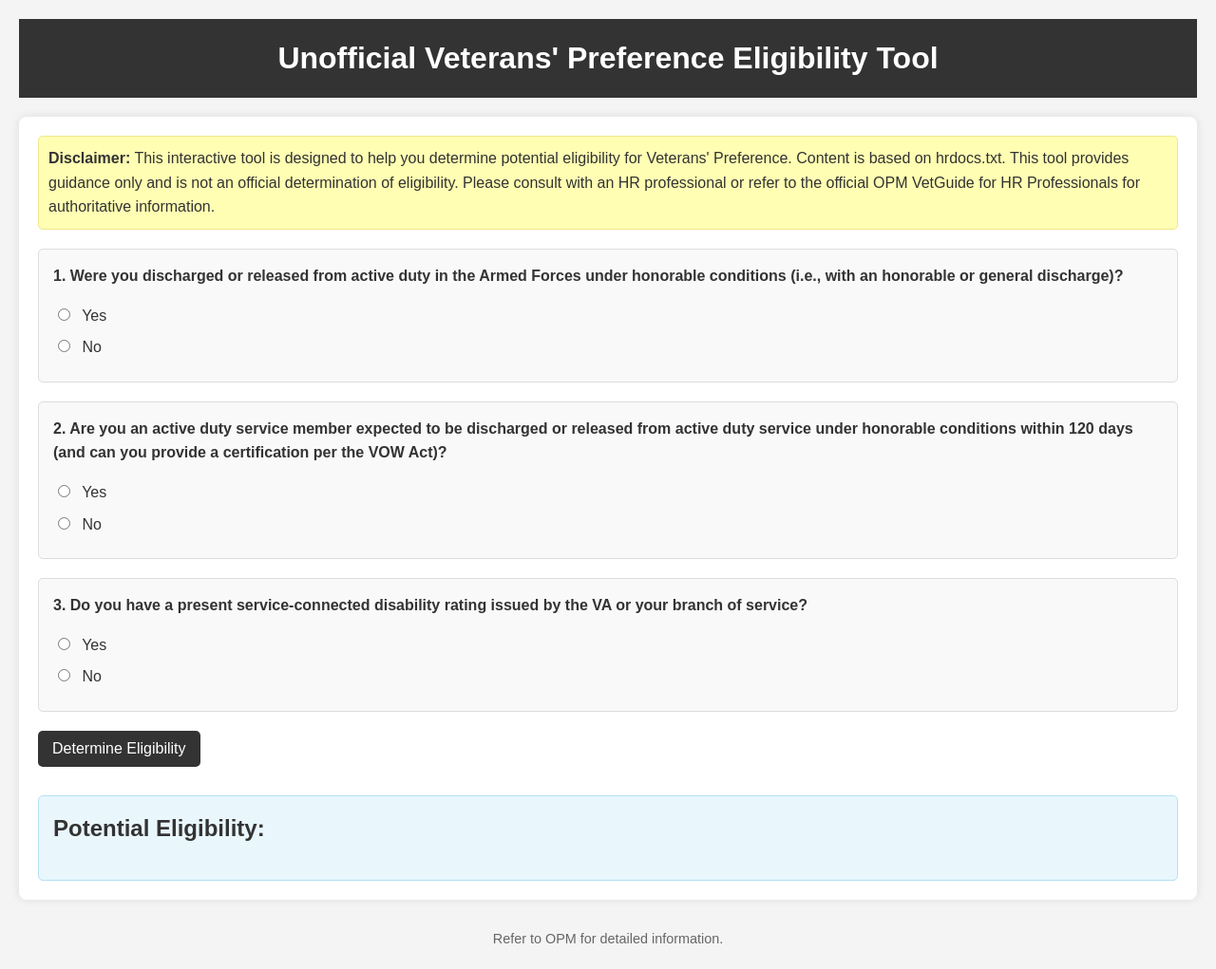
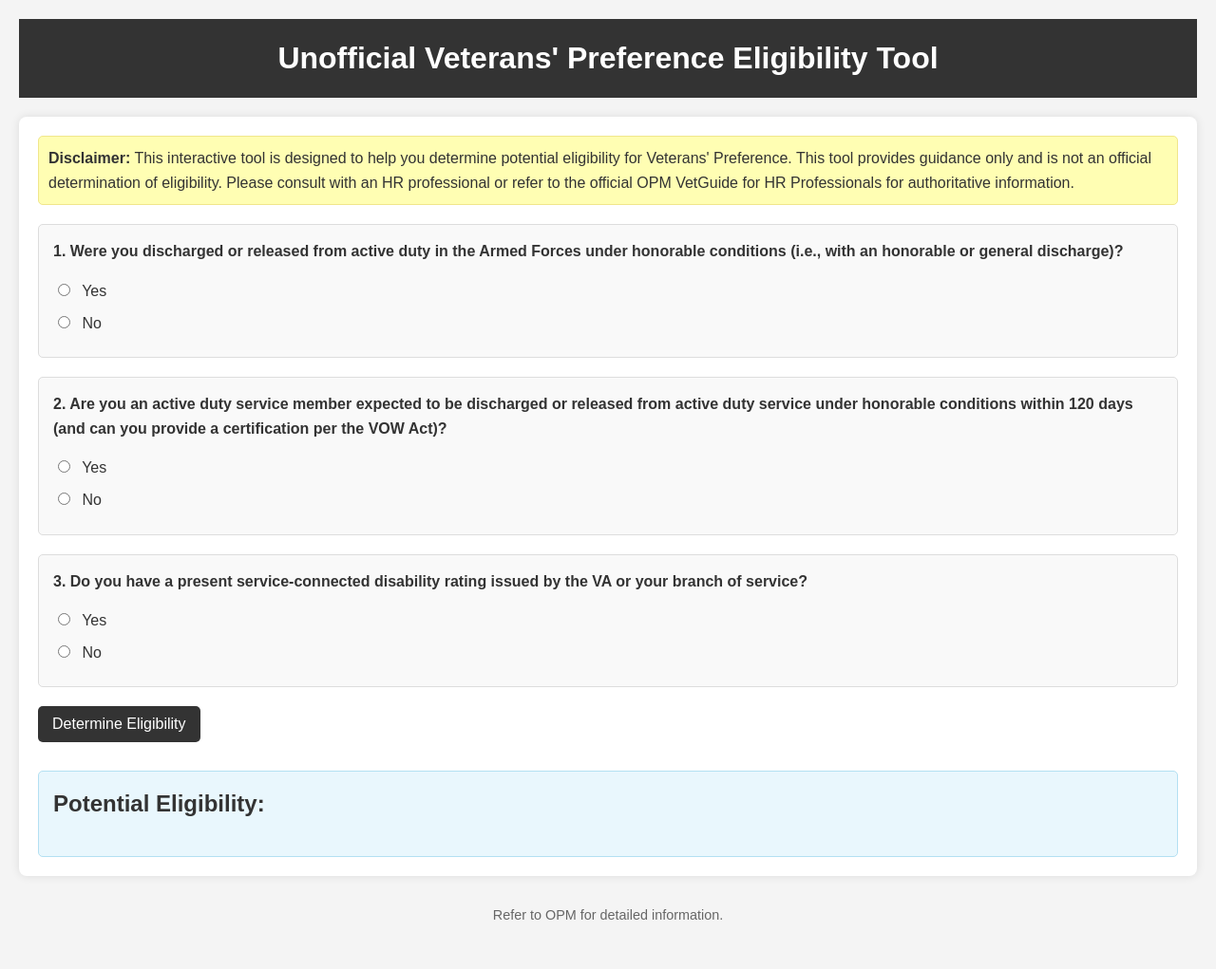
Before and after one commit to hadcomfort/veterans.github.io, a Jekyll site: the page tool/index.html, which Jekyll copies as it is, in a window 1280 px wide. Shown: the whole page at 95% size. Built offline with Jekyll 4.4.1, drawn with Linux system fonts in a browser that asks for light colours; after the commit the page ends 996 px from its top, so only the background shows below that.

Commit message:
Update index.html

```diff
--- a/tool/index.html
+++ b/tool/index.html
@@ -12,7 +12,7 @@
     </header>
     <main>
         <div class="disclaimer">
-            <p><strong>Disclaimer:</strong> This interactive tool is designed to help you determine potential eligibility for Veterans' Preference. Content is based on hrdocs.txt. This tool provides guidance only and is not an official determination of eligibility. Please consult with an HR professional or refer to the official OPM VetGuide for HR Professionals for authoritative information.</p>
+            <p><strong>Disclaimer:</strong> This interactive tool is designed to help you determine potential eligibility for Veterans' Preference. This tool provides guidance only and is not an official determination of eligibility. Please consult with an HR professional or refer to the official OPM VetGuide for HR Professionals for authoritative information.</p>
         </div>
 
         <form id="preferenceForm">
```
